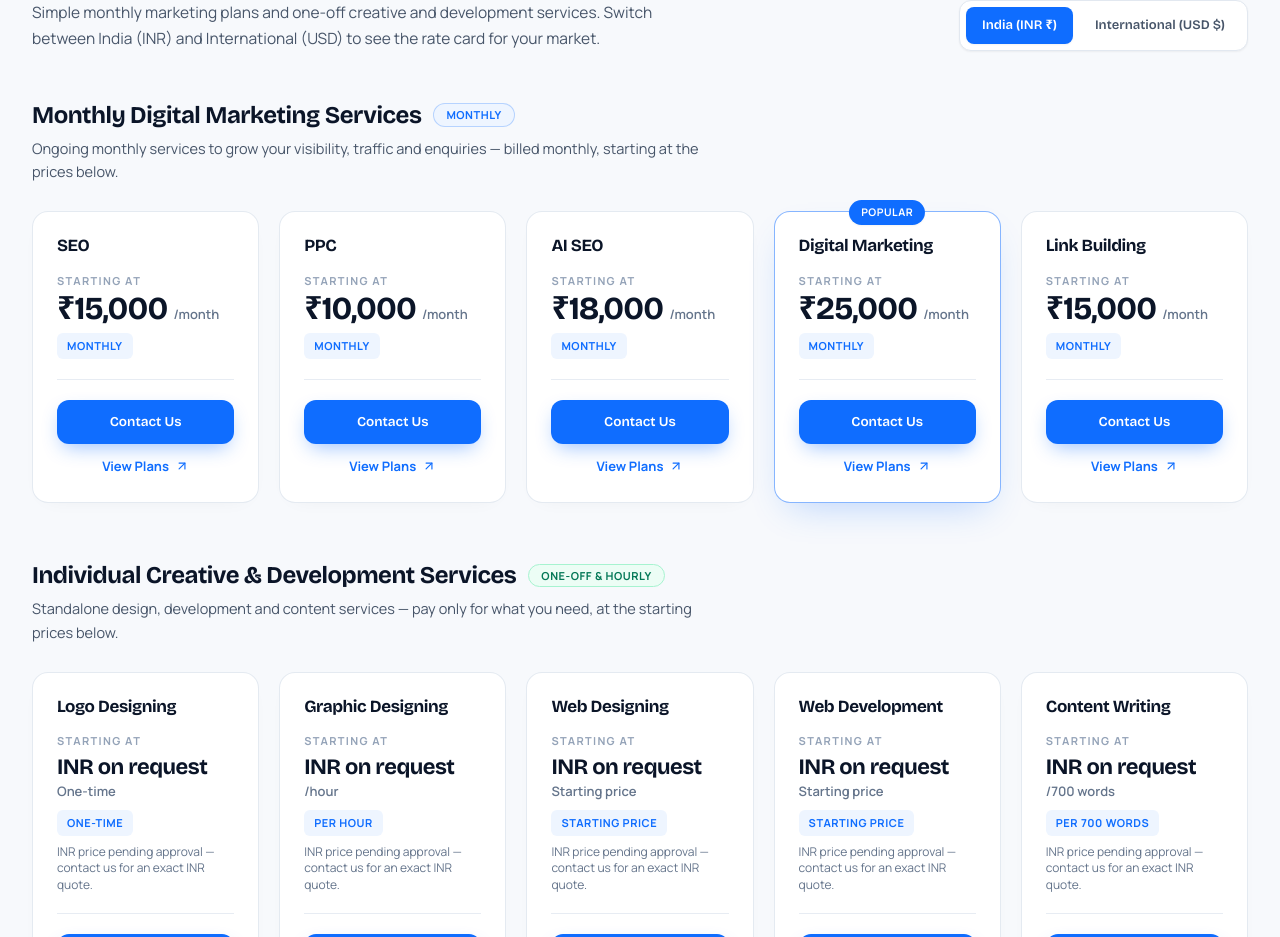
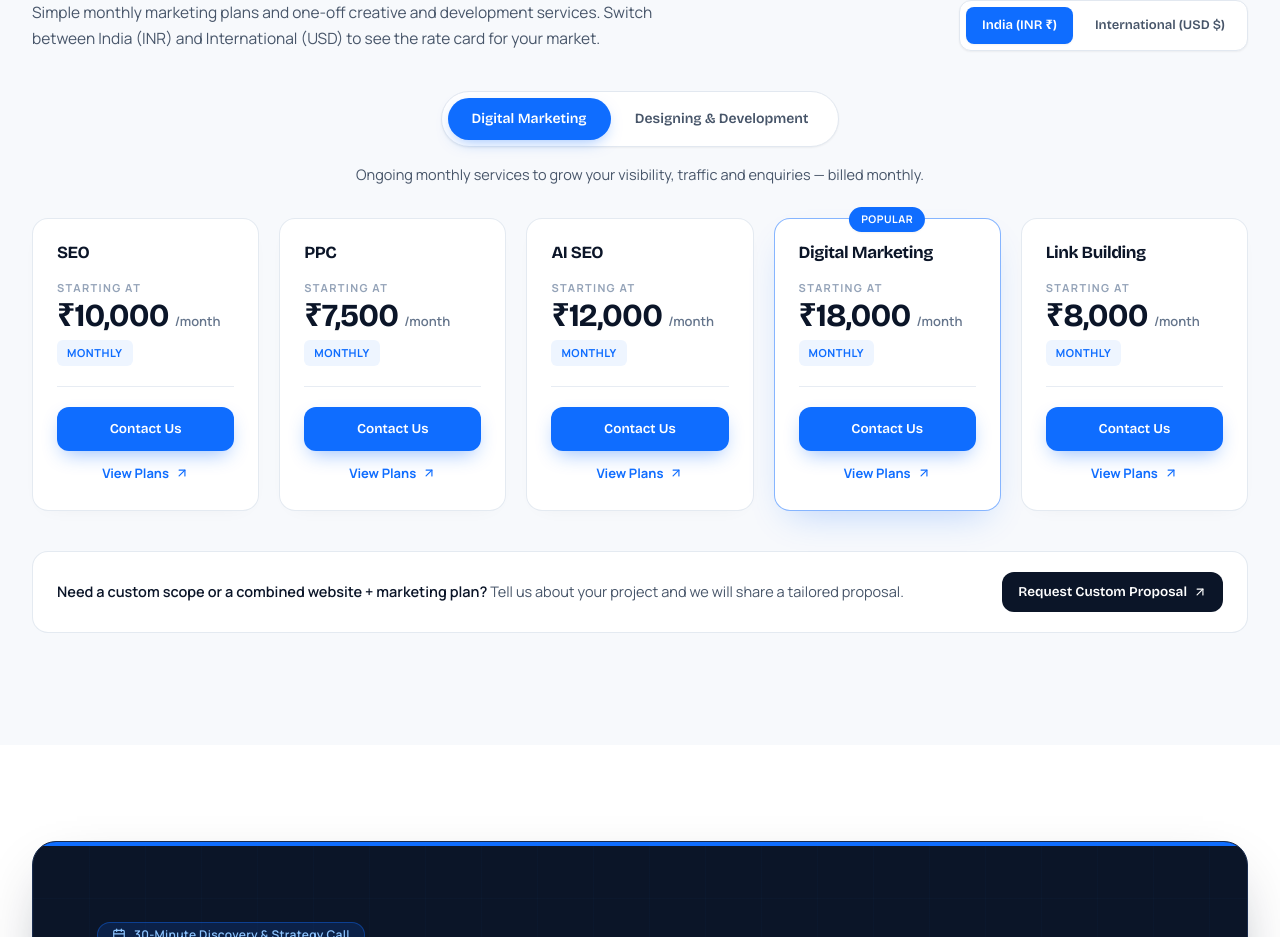
Before and after one commit to tilakbatra2002-cell/webamazee-new, a Next.js app: page /newhome in a window 1280 px wide. Shown: the part 11063-12000 px from the top of the page. Built offline with nearby package versions, Linux system fonts and the light colour scheme.

Commit message:
Add pricing toggle and approved India INR rates on /newhome

```diff
--- a/src/components/newhome/newhome-data.ts
+++ b/src/components/newhome/newhome-data.ts
@@ -472,7 +472,7 @@ export const WORKING_PROCESS_STEPS = [
 export type RateCardService = {
   name: string;
   usd: number;
-  inr: number | null;
+  inr: number;
   billingLabel: string;
   billingNote: string;
   href: string;
@@ -481,24 +481,23 @@ export type RateCardService = {
 };
 
 /**
- * Configurable INR prices for Individual Creative & Development Services.
- * Intentionally `null` until approved — do NOT auto-convert USD to INR.
- * Set a number (e.g. 4999) to display it in India (INR ₹) mode.
+ * Approved India (INR) prices for Individual Creative & Development Services.
+ * Owner-approved recommended pricing — edit these values directly to update.
  */
-export const INDIVIDUAL_SERVICE_INR_PRICES: Record<string, number | null> = {
-  "Logo Designing": null,
-  "Graphic Designing": null,
-  "Web Designing": null,
-  "Web Development": null,
-  "Content Writing": null,
+export const INDIVIDUAL_SERVICE_INR_PRICES: Record<string, number> = {
+  "Logo Designing": 4999,
+  "Graphic Designing": 300,
+  "Web Designing": 9999,
+  "Web Development": 19999,
+  "Content Writing": 699,
 };
 
-/** A. Monthly Digital Marketing Services — exact approved starting prices. */
+/** A. Monthly Digital Marketing Services — owner-approved India (INR) starting prices. */
 export const MONTHLY_MARKETING_RATE_CARD: RateCardService[] = [
   {
     name: "SEO",
     usd: 250,
-    inr: 15000,
+    inr: 10000,
     billingLabel: "/month",
     billingNote: "Monthly",
     href: "/services/seo-services",
@@ -507,7 +506,7 @@ export const MONTHLY_MARKETING_RATE_CARD: RateCardService[] = [
   {
     name: "PPC",
     usd: 200,
-    inr: 10000,
+    inr: 7500,
     billingLabel: "/month",
     billingNote: "Monthly",
     href: "/services/social-media-advertising",
@@ -516,7 +515,7 @@ export const MONTHLY_MARKETING_RATE_CARD: RateCardService[] = [
   {
     name: "AI SEO",
     usd: 300,
-    inr: 18000,
+    inr: 12000,
     billingLabel: "/month",
     billingNote: "Monthly",
     href: "/services/ai-seo",
@@ -525,7 +524,7 @@ export const MONTHLY_MARKETING_RATE_CARD: RateCardService[] = [
   {
     name: "Digital Marketing",
     usd: 350,
-    inr: 25000,
+    inr: 18000,
     billingLabel: "/month",
     billingNote: "Monthly",
     href: "/services",
@@ -535,7 +534,7 @@ export const MONTHLY_MARKETING_RATE_CARD: RateCardService[] = [
   {
     name: "Link Building",
     usd: 200,
-    inr: 15000,
+    inr: 8000,
     billingLabel: "/month",
     billingNote: "Monthly",
     href: "/services/link-building",
@@ -543,7 +542,7 @@ export const MONTHLY_MARKETING_RATE_CARD: RateCardService[] = [
   },
 ];
 
-/** B. Individual Creative & Development Services — USD starting prices; INR pending approval. */
+/** B. Individual Creative & Development Services — USD starting prices; INR converted at global rate. */
 export const CREATIVE_DEV_RATE_CARD: RateCardService[] = [
   {
     name: "Logo Designing",
--- a/src/components/newhome/newhome-pricing.tsx
+++ b/src/components/newhome/newhome-pricing.tsx
@@ -28,7 +28,6 @@ function RateCard({
   market: Market;
 }) {
   const isIndia = market === "india";
-  const hasInr = isIndia && service.inr !== null;
 
   return (
     <article
@@ -52,19 +51,10 @@ function RateCard({
         <p className="text-[11px] font-bold uppercase tracking-[0.12em] text-slate-400">
           Starting at
         </p>
-        {hasInr ? (
+        {isIndia ? (
           <p className="mt-1 flex flex-wrap items-baseline gap-x-1.5">
             <span className="font-display text-[32px] font-bold leading-none tracking-tight text-[#0b1528]">
-              {formatInrNumber(service.inr as number)}
-            </span>
-            <span className="text-[13px] font-semibold text-slate-500">
-              {service.billingLabel}
-            </span>
-          </p>
-        ) : isIndia ? (
-          <p className="mt-1 flex flex-wrap items-baseline gap-x-1.5">
-            <span className="font-display text-[22px] font-bold leading-tight tracking-tight text-[#0b1528]">
-              INR on request
+              {formatInrNumber(service.inr)}
             </span>
             <span className="text-[13px] font-semibold text-slate-500">
               {service.billingLabel}
@@ -83,11 +73,6 @@ function RateCard({
         <p className="mt-2 inline-block rounded-md bg-[#eef5ff] px-2.5 py-1 text-[11px] font-bold uppercase tracking-wider text-[#0f6dff]">
           {service.billingNote}
         </p>
-        {isIndia && !hasInr && (
-          <p className="mt-2 text-[12px] leading-snug text-slate-500">
-            INR price pending approval — contact us for an exact INR quote.
-          </p>
-        )}
       </div>
 
       <div className="my-5 h-px bg-slate-200/80" />
@@ -112,8 +97,33 @@ function RateCard({
   );
 }
 
+type PricingTab = "marketing" | "design";
+
+const PRICING_TABS: { id: PricingTab; label: string; description: string }[] = [
+  {
+    id: "marketing",
+    label: "Digital Marketing",
+    description:
+      "Ongoing monthly services to grow your visibility, traffic and enquiries — billed monthly.",
+  },
+  {
+    id: "design",
+    label: "Designing & Development",
+    description:
+      "Standalone design, development and content services — pay only for what you need.",
+  },
+];
+
 export function NewHomePricing() {
   const [market, setMarket] = useState<Market>("india");
+  const [activeTab, setActiveTab] = useState<PricingTab>("marketing");
+
+  const activeCards =
+    activeTab === "marketing"
+      ? MONTHLY_MARKETING_RATE_CARD
+      : CREATIVE_DEV_RATE_CARD;
+  const activeTabInfo =
+    PRICING_TABS.find((tab) => tab.id === activeTab) ?? PRICING_TABS[0];
 
   return (
     <section
@@ -164,57 +174,47 @@ export function NewHomePricing() {
           </div>
         </div>
 
-        {/* A. Monthly Digital Marketing Services */}
-        <div className="mt-12">
-          <div className="flex flex-wrap items-center gap-3">
-            <h3 className="font-display text-xl font-bold text-[#0b1528] sm:text-2xl">
-              Monthly Digital Marketing Services
-            </h3>
-            <span className="rounded-full border border-[#0f6dff]/25 bg-[#eef5ff] px-3 py-0.5 text-[11px] font-bold uppercase tracking-wider text-[#0f6dff]">
-              Monthly
-            </span>
-          </div>
-          <p className="mt-1.5 max-w-2xl text-[14.5px] text-slate-600">
-            Ongoing monthly services to grow your visibility, traffic and
-            enquiries — billed monthly, starting at the prices below.
-          </p>
-
-          <div className="mt-7 grid items-stretch gap-5 sm:grid-cols-2 md:grid-cols-3 lg:grid-cols-5">
-            {MONTHLY_MARKETING_RATE_CARD.map((service) => (
-              <RateCard key={service.name} service={service} market={market} />
-            ))}
+        {/* Category toggle: Digital Marketing / Designing & Development */}
+        <div className="mt-10 flex justify-center">
+          <div
+            role="tablist"
+            aria-label="Pricing category"
+            className="inline-flex w-full max-w-lg rounded-full border border-slate-200 bg-white p-1.5 shadow-sm sm:w-auto"
+          >
+            {PRICING_TABS.map((tab) => {
+              const isSelected = tab.id === activeTab;
+              return (
+                <button
+                  key={tab.id}
+                  type="button"
+                  role="tab"
+                  aria-selected={isSelected}
+                  onClick={() => setActiveTab(tab.id)}
+                  className={`flex-1 whitespace-nowrap rounded-full px-4 py-2.5 text-[13px] font-semibold transition-all duration-200 sm:flex-none sm:px-6 sm:text-[14px] ${
+                    isSelected
+                      ? "bg-[#0f6dff] text-white shadow-[0_6px_16px_-6px_rgba(15,109,255,0.5)]"
+                      : "text-slate-600 hover:text-[#0b1528]"
+                  }`}
+                >
+                  {tab.label}
+                </button>
+              );
+            })}
           </div>
         </div>
 
-        {/* B. Individual Creative & Development Services */}
-        <div className="mt-14">
-          <div className="flex flex-wrap items-center gap-3">
-            <h3 className="font-display text-xl font-bold text-[#0b1528] sm:text-2xl">
-              Individual Creative &amp; Development Services
-            </h3>
-            <span className="rounded-full border border-emerald-200 bg-emerald-50 px-3 py-0.5 text-[11px] font-bold uppercase tracking-wider text-emerald-700">
-              One-off &amp; Hourly
-            </span>
-          </div>
-          <p className="mt-1.5 max-w-2xl text-[14.5px] text-slate-600">
-            Standalone design, development and content services — pay only for
-            what you need, at the starting prices below.
-          </p>
+        <p className="mx-auto mt-4 max-w-xl text-center text-[14.5px] text-slate-600">
+          {activeTabInfo.description}
+        </p>
 
-          <div className="mt-7 grid items-stretch gap-5 sm:grid-cols-2 md:grid-cols-3 lg:grid-cols-5">
-            {CREATIVE_DEV_RATE_CARD.map((service) => (
-              <RateCard key={service.name} service={service} market={market} />
-            ))}
-          </div>
-
-          {market === "india" && (
-            <p className="mt-5 rounded-xl border border-amber-200 bg-amber-50 px-4 py-3 text-[13px] leading-relaxed text-amber-800">
-              INR prices for the five creative and development services above
-              are being finalised and will be published here once approved.
-              Until then, we share an exact INR quote on request — no
-              automatic USD-to-INR conversion is applied.
-            </p>
-          )}
+        {/* Single pricing grid — shows the active category's 5 cards */}
+        <div
+          key={activeTab}
+          className="mt-8 grid items-stretch gap-5 sm:grid-cols-2 md:grid-cols-3 lg:grid-cols-5"
+        >
+          {activeCards.map((service) => (
+            <RateCard key={service.name} service={service} market={market} />
+          ))}
         </div>
 
         {/* Custom scope strip */}
```
